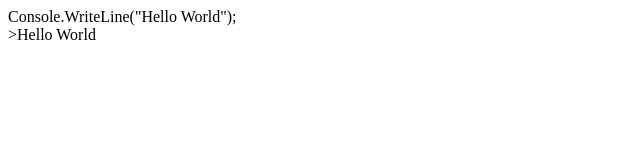
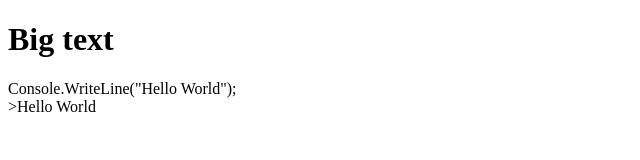
Before and after one commit to mathiaskodehode/hello-world, a plain HTML site: page index.html in a window 1280 px wide. Shown: the whole page, without its empty margins (0-640 px from the left). Drawn offline with Linux system fonts and the light colour scheme.

Commit message:
add more tags

```diff
--- a/index.html
+++ b/index.html
@@ -1,11 +1,13 @@
 <!DOCTYPE html>
-
 <html>
     <head>
         <title>yo</title>
     </head>
     <body>
-        Console.WriteLine("Hello World");
+        <h1>
+            Big text
+        </h1>
+            Console.WriteLine("Hello World");
         <br>
             >Hello World
         </br>
```
